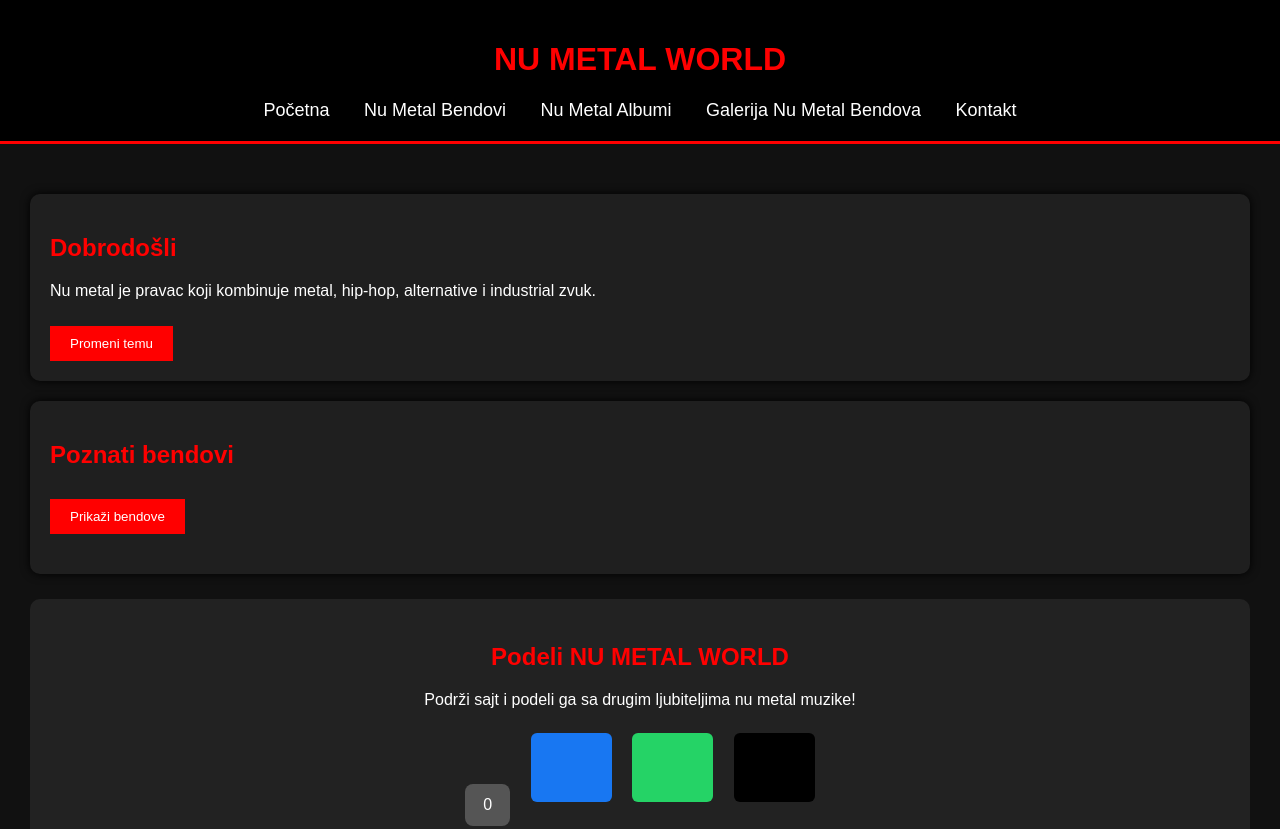
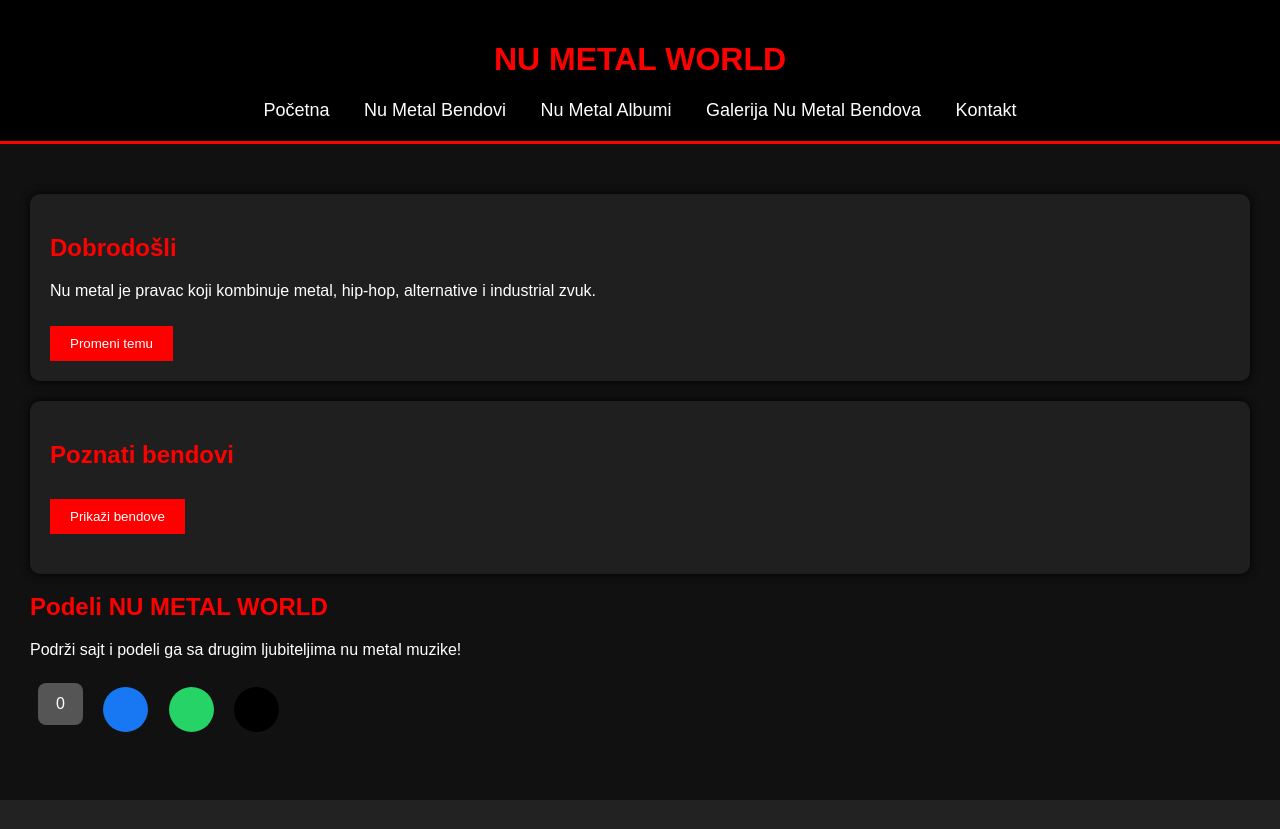
Before and after one commit to aleksandardudvarski006-sys/AleksandarDudvarskiVD2026, a plain HTML site: page index.html in a window 1280 px wide. Shown: the top 829 px of the page. Drawn offline with Linux system fonts and the light colour scheme.

Commit message:
Update style.css

```diff
--- a/style.css
+++ b/style.css
@@ -111,39 +111,6 @@ footer {
     margin-top: 30px;
 }
 
-.social-section {
-    text-align: center;
-    padding: 25px;
-    margin: 25px 0;
-    background-color: #222;
-    color: white;
-    border-radius: 10px;
-}
-
-.social-section a,
-.social-section button {
-    display: inline-block;
-    margin: 8px;
-    padding: 12px 18px;
-    border: none;
-    border-radius: 6px;
-    text-decoration: none;
-    color: white;
-    cursor: pointer;
-    font-size: 16px;
-}
-
-.facebook {
-    background-color: #1877F2;
-}
-
-.whatsapp {
-    background-color: #25D366;
-}
-
-.x-share {
-    background-color: #000000;
-}
 
 
 .social-icon {
```
